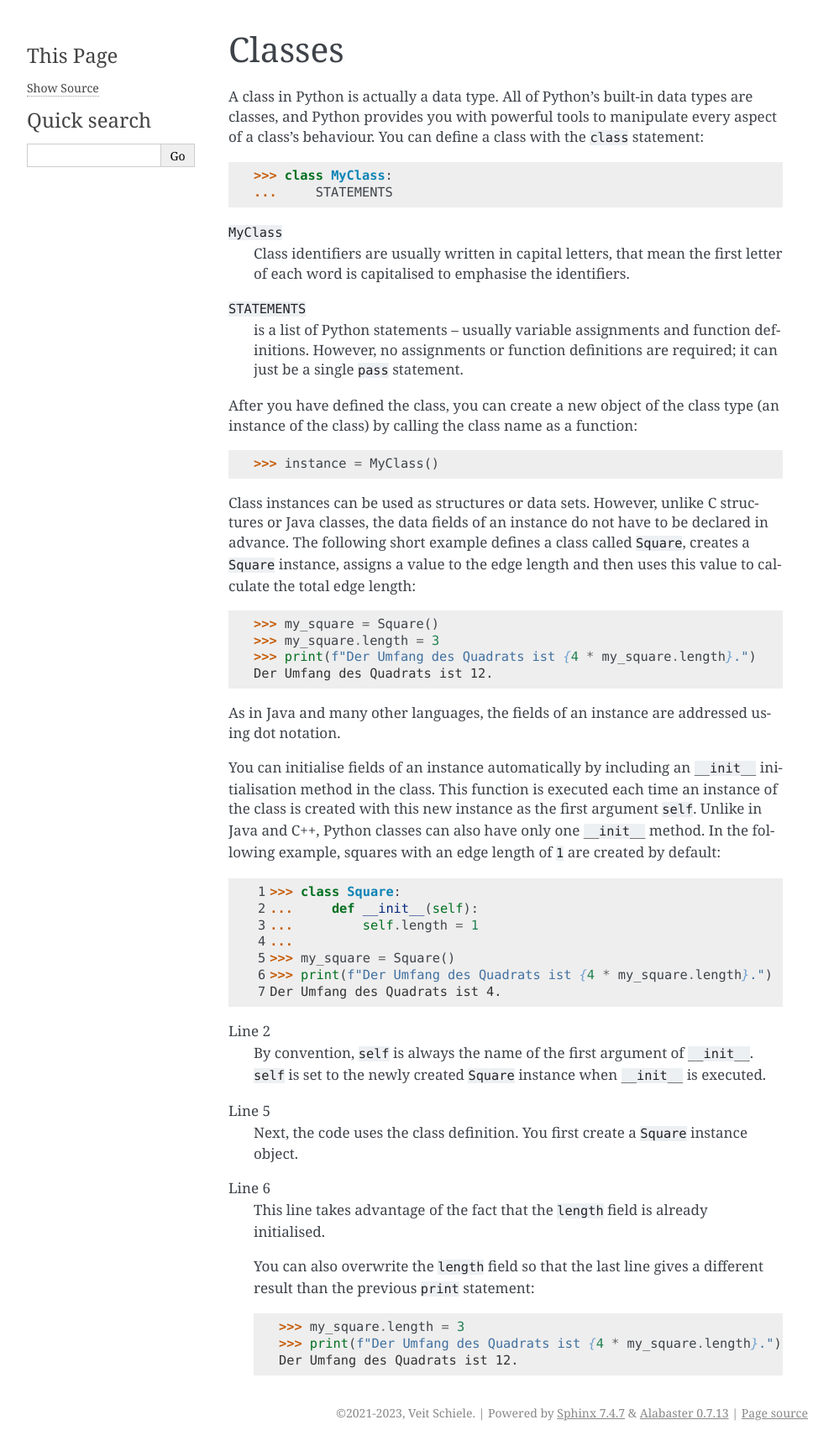
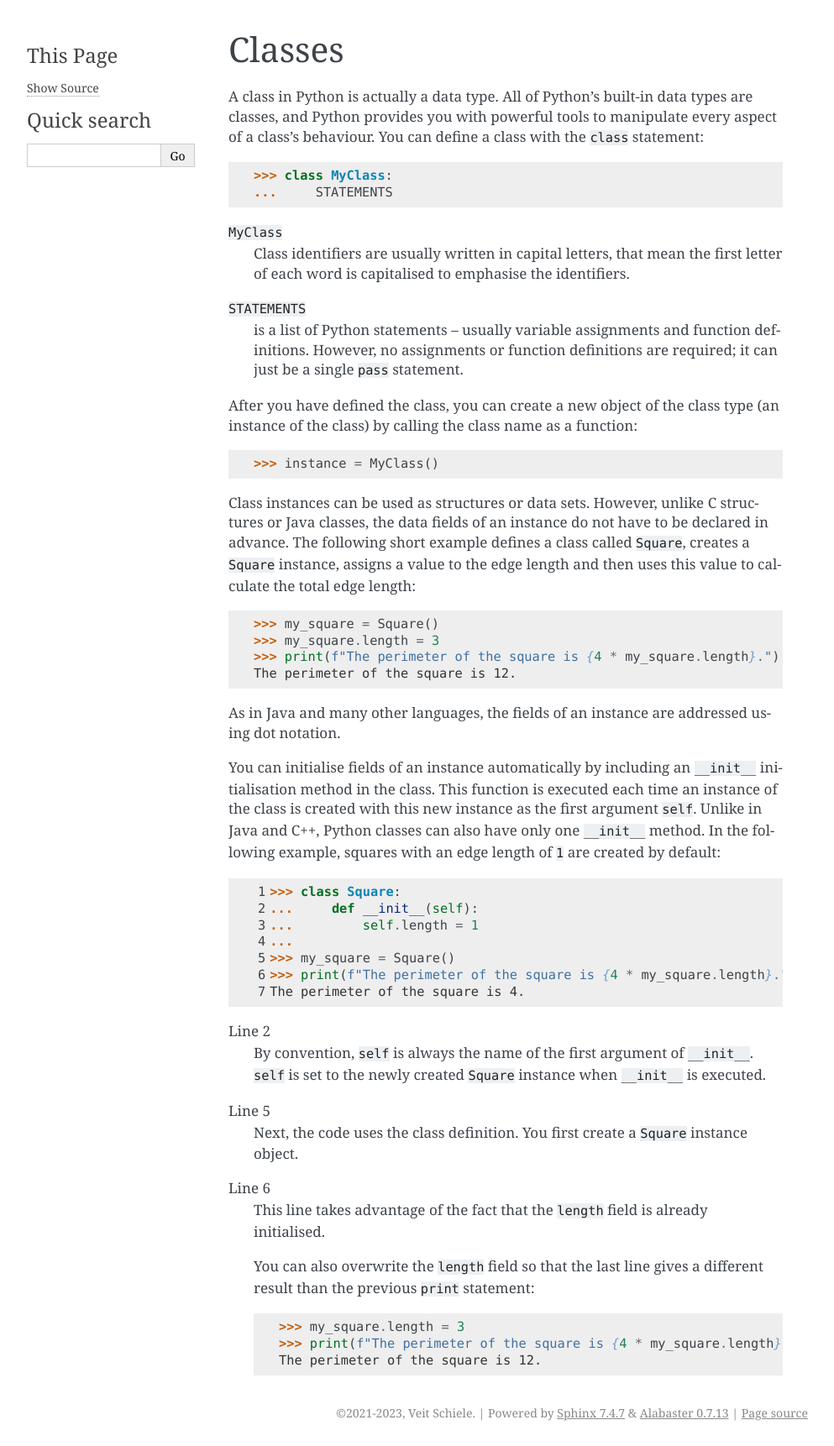
Before and after one commit to veit/python-basics-tutorial, a Sphinx documentation site: the page built from docs/oop/classes.rst, in a window 1280 px wide. Shown: the whole page at 84% size, without its empty margins (148-1141 px from the left). Built offline with Sphinx 7.4.7, drawn with Linux system fonts in a browser that asks for light colours; pages that are not in the unit, such as notebooks, are missing from menus.

Commit message:
:memo: Translate strings into English

```diff
--- a/docs/oop/classes.rst
+++ b/docs/oop/classes.rst
@@ -36,8 +36,8 @@ and then uses this value to calculate the total edge length:
 
     >>> my_square = Square()
     >>> my_square.length = 3
-    >>> print(f"Der Umfang des Quadrats ist {4 * my_square.length}.")
-    Der Umfang des Quadrats ist 12.
+    >>> print(f"The perimeter of the square is {4 * my_square.length}.")
+    The perimeter of the square is 12.
 
 As in Java and many other languages, the fields of an instance are addressed
 using dot notation.
@@ -57,8 +57,8 @@ argument ``self``. Unlike in Java and C++, Python classes can also have only one
     ...         self.length = 1
     ...
     >>> my_square = Square()
-    >>> print(f"Der Umfang des Quadrats ist {4 * my_square.length}.")
-    Der Umfang des Quadrats ist 4.
+    >>> print(f"The perimeter of the square is {4 * my_square.length}.")
+    The perimeter of the square is 4.
 
 Line 2
     By convention, ``self`` is always the name of the first argument of
@@ -77,5 +77,5 @@ Line 6
     .. code-block:: python
 
         >>> my_square.length = 3
-        >>> print(f"Der Umfang des Quadrats ist {4 * my_square.length}.")
-        Der Umfang des Quadrats ist 12.
+        >>> print(f"The perimeter of the square is {4 * my_square.length}.")
+        The perimeter of the square is 12.
```
